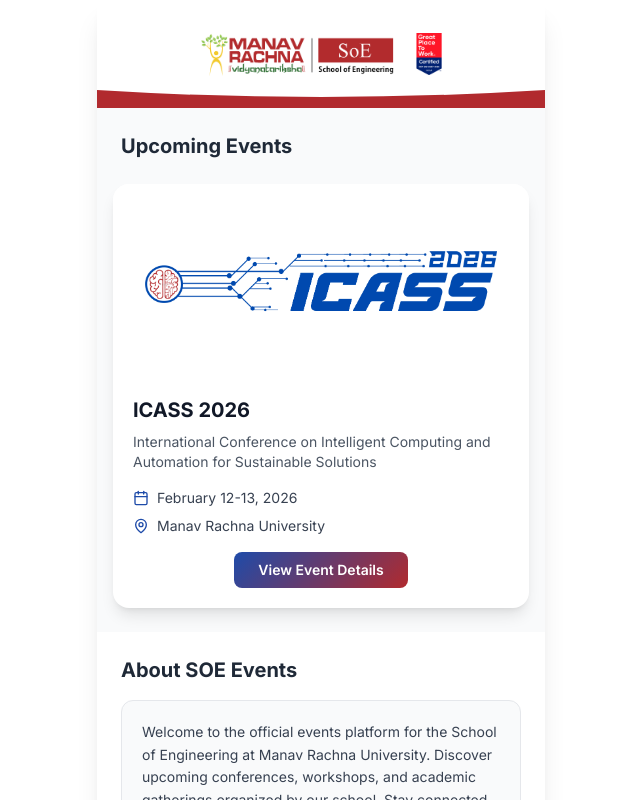
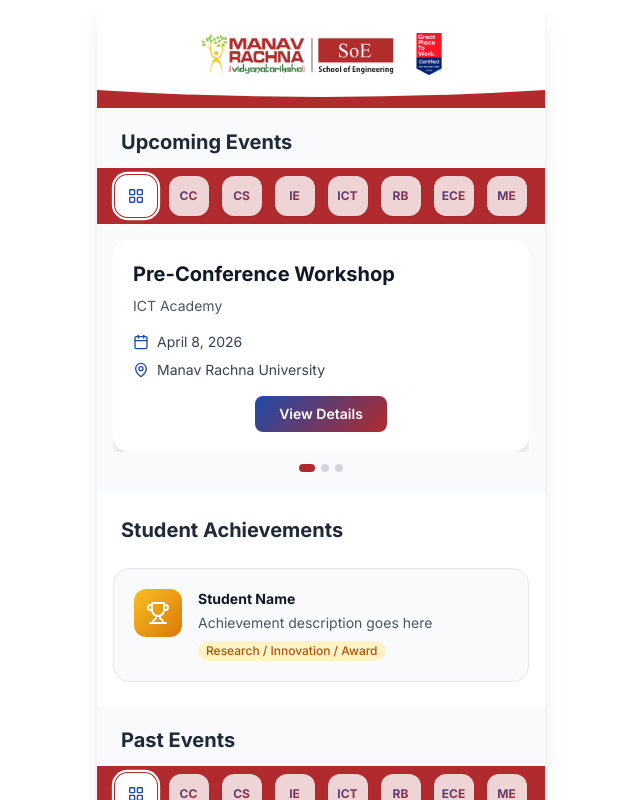
Before and after one commit to PrachiGautam24/soeeventmru, a Next.js app in the folder frontend/: page /home in a window 1280 px wide. Shown: the top 800 px of the page, without its empty margins (319-959 px from the left). Built offline with nearby package versions, Linux system fonts and the light colour scheme.

Commit message:
add clubs

```diff
--- a/frontend/src/app/globals.css
+++ b/frontend/src/app/globals.css
@@ -83,3 +83,6 @@
 .animate-slideUp {
   animation: slideUp 0.6s ease-out;
 }
+
+.scrollbar-hide::-webkit-scrollbar { display: none; }
+.scrollbar-hide { -ms-overflow-style: none; scrollbar-width: none; }
--- a/frontend/src/app/home/page.tsx
+++ b/frontend/src/app/home/page.tsx
@@ -1,103 +1,126 @@
 'use client'
 
-import { motion } from 'framer-motion'
+import { motion, AnimatePresence } from 'framer-motion'
 import Image from 'next/image'
 import { useRouter } from 'next/navigation'
-import { Calendar, MapPin } from 'lucide-react'
+import { Calendar, MapPin, Trophy, LayoutGrid } from 'lucide-react'
+import { useState, useRef } from 'react'
 
-export default function SOEEventsHome() {
-  const router = useRouter()
-
-  const events = [
-    {
-      title: 'ICASS 2026',
-      slug: 'icass-2026',
-      description: 'International Conference on Intelligent Computing and Automation for Sustainable Solutions',
-      date: 'February 12-13, 2026',
-      location: 'Manav Rachna University',
-      image: '/images/logo.png',
-      isActive: true
-    },
-    // Add more events here in the future
+const clubs = [
+  { abbr: 'CC',  name: 'Coding Club' },
+  { abbr: 'CS',  name: 'CyberSquad' },
+  { abbr: 'IE',  name: 'IEEE' },
+  { abbr: 'ICT', name: 'ICT Academy' },
+  { abbr: 'RB',  name: 'Robotics' },
+  { abbr: 'ECE', name: 'ECE' },
+  { abbr: 'ME',  name: 'ME' },
 ]
 
-  const handleEventClick = (slug: string, isActive: boolean) => {
-    if (isActive) {
-      router.push(`/${slug}/loading`)
-    }
+const upcomingEvents = [
+  { title: 'Pre-Conference Workshop', slug: 'icass-2026/workshop', description: 'ICT Academy', date: 'April 8, 2026', location: 'Manav Rachna University', club: 'ICT', isActive: true },
+  { title: 'IEEE Tech Talk', slug: 'icass-2026/workshop', description: 'Upcoming IEEE session on embedded systems.', date: 'April 15, 2026', location: 'Manav Rachna University', club: 'IE', isActive: false },
+  { title: 'Coding Hackathon', slug: 'icass-2026/workshop', description: '24-hour hackathon organized by Coding Club.', date: 'April 20, 2026', location: 'Manav Rachna University', club: 'CC', isActive: false },
+]
+
+const pastEvents = [
+  { title: 'ICASS 2026', slug: 'icass-2026', description: 'International Conference on Intelligent Computing and Automation for Sustainable Solutions', date: 'February 12-13, 2026', location: 'Manav Rachna University', image: '/images/logo.png', club: null, isActive: true },
+]
+
+function ClubBar({ active, onSelect }: { active: string | null; onSelect: (abbr: string | null) => void }) {
+  return (
+    <div className="bg-secondary py-2 px-3">
+      <div className="flex justify-around items-center">
+        {/* ALL button */}
+        <motion.button
+          whileHover={{ scale: 1.05 }} whileTap={{ scale: 0.93 }}
+          onClick={() => onSelect(null)}
+          className="shrink-0"
+        >
+          <div className={`w-10 h-10 rounded-xl bg-white flex items-center justify-center shadow transition-all duration-200 ${active === null ? 'ring-2 ring-white ring-offset-1 ring-offset-secondary scale-105' : 'opacity-80'}`}>
+            <LayoutGrid className="w-4 h-4" style={{ color: '#1e4ba9' }} />
+          </div>
+        </motion.button>
+
+
+
+        {clubs.map((club) => {
+          const isSelected = active === club.abbr
+          return (
+            <motion.button
+              key={club.abbr}
+              whileHover={{ scale: 1.05 }} whileTap={{ scale: 0.93 }}
+              onClick={() => onSelect(isSelected ? null : club.abbr)}
+              className="shrink-0"
+            >
+              <div className={`w-10 h-10 rounded-xl bg-white flex items-center justify-center shadow transition-all duration-200 ${isSelected ? 'ring-2 ring-white ring-offset-1 ring-offset-secondary scale-105' : 'opacity-80'}`}>
+                <span className="font-bold text-xs bg-gradient-mixed bg-clip-text text-transparent">{club.abbr}</span>
+              </div>
+            </motion.button>
+          )
+        })}
+      </div>
+    </div>
+  )
 }
 
+function EventCarousel({ events, onEventClick, isPast = false }: {
+  events: typeof upcomingEvents | typeof pastEvents
+  onEventClick: (slug: string, isActive: boolean) => void
+  isPast?: boolean
+}) {
+  const [index, setIndex] = useState(0)
+  const [direction, setDirection] = useState(0)
+  const dragStartX = useRef(0)
+
+  const paginate = (dir: number) => {
+    const next = index + dir
+    if (next < 0 || next >= events.length) return
+    setDirection(dir)
+    setIndex(next)
+  }
+
+  const handleDragStart = (e: React.TouchEvent) => {
+    dragStartX.current = e.touches[0].clientX
+  }
+
+  const handleDragEnd = (e: React.TouchEvent) => {
+    const diff = dragStartX.current - e.changedTouches[0].clientX
+    if (Math.abs(diff) > 40) paginate(diff > 0 ? 1 : -1)
+  }
+
+  if (events.length === 0) {
+    return <p className="text-sm text-neutral-400 text-center py-6">No events for this club.</p>
+  }
+
+  const event = events[index] as typeof pastEvents[0] & typeof upcomingEvents[0]
+
   return (
-    <div className="min-h-screen bg-white">
-      <div className="max-w-md mx-auto min-h-screen bg-white shadow-xl">
-        {/* Hero Section */}
-        <div className="relative bg-white overflow-hidden">
+    <div className="px-4">
+      <div
+        className="relative overflow-hidden"
+        onTouchStart={handleDragStart}
+        onTouchEnd={handleDragEnd}
+      >
+        <AnimatePresence mode="wait" custom={direction}>
           <motion.div
-            initial={{ opacity: 0, scale: 0.95 }}
-            animate={{ opacity: 1, scale: 1 }}
-            transition={{ duration: 0.5 }}
-            className="flex items-center justify-center py-8"
+            key={event.title}
+            custom={direction}
+            initial={{ x: direction > 0 ? 300 : -300, opacity: 0 }}
+            animate={{ x: 0, opacity: 1 }}
+            exit={{ x: direction > 0 ? -300 : 300, opacity: 0 }}
+            transition={{ type: 'spring', stiffness: 300, damping: 30 }}
+            onClick={() => onEventClick(event.slug, event.isActive)}
+            className={`bg-white rounded-2xl shadow-lg overflow-hidden ${event.isActive ? 'cursor-pointer' : 'opacity-60'}`}
           >
-            <div className="flex items-center justify-center gap-4 px-6">
-              <Image
-                src="/images/soe-events-logo.jpg"
-                alt="School of Engineering - Manav Rachna University"
-                width={200}
-                height={200}
-              />
-              <Image
-                src="/images/GPTW.jpg"
-                alt="Great Place to Work"
-                width={30}
-                height={30}
-              />
-            </div>
-          </motion.div>
-
-          {/* Wave decoration */}
-          <div className="absolute bottom-0 left-0 right-0 h-6">
-            <svg viewBox="0 0 1440 120" fill="none" xmlns="http://www.w3.org/2000/svg" className="w-full h-full" preserveAspectRatio="none">
-              <path d="M0,30 Q720,100 1440,30 L1440,120 L0,120 Z" fill="#b12a2e"/>
-            </svg>
-          </div>
-        </div>
-
-        {/* Events Grid Section */}
-        <div className="px-4 py-6 bg-neutral-50">
-          <h3 className="text-xl font-bold text-neutral-800 mb-6 ml-2">Upcoming Events</h3>
-
-          <div className="grid grid-cols-1 gap-4">
-            {events.map((event, index) => (
-              <motion.div
-                key={event.slug}
-                initial={{ opacity: 0, y: 20 }}
-                animate={{ opacity: 1, y: 0 }}
-                transition={{ delay: index * 0.1 }}
-                onClick={() => handleEventClick(event.slug, event.isActive)}
-                className={`bg-white rounded-2xl shadow-lg overflow-hidden ${
-                  event.isActive ? 'cursor-pointer' : 'opacity-60'
-                }`}
-              >
-                {/* Event Image */}
+            {isPast && event.image && (
               <div className="relative h-48 bg-white">
-                  <Image
-                    src={event.image}
-                    alt={event.title}
-                    fill
-                    className="object-contain p-8"
-                  />
-                  {!event.isActive && (
-                    <div className="absolute inset-0 bg-black/50 flex items-center justify-center">
-                      <span className="text-white font-semibold text-lg">Coming Soon</span>
+                <Image src={event.image} alt={event.title} fill className="object-contain p-8" />
+                <div className="absolute top-3 right-3 bg-neutral-700 text-white text-xs font-semibold px-3 py-1 rounded-full">Concluded</div>
               </div>
             )}
-                </div>
-
-                {/* Event Details */}
             <div className="p-5">
               <h3 className="text-xl font-bold text-gray-900 mb-2">{event.title}</h3>
               <p className="text-gray-600 text-sm mb-4 line-clamp-2">{event.description}</p>
-
               <div className="space-y-2">
                 <div className="flex items-center text-gray-700">
                   <Calendar className="w-4 h-4 mr-2 text-primary" />
@@ -108,50 +131,125 @@
                   <span className="text-sm">{event.location}</span>
                 </div>
               </div>
-
               {event.isActive && (
                 <div className="mt-4 text-center">
                   <span className="inline-block bg-gradient-mixed text-white px-6 py-2 rounded-lg font-semibold text-sm">
-                        View Event Details
+                    {isPast ? 'View Event Details' : 'View Details'}
                   </span>
                 </div>
               )}
+            </div>
+          </motion.div>
+        </AnimatePresence>
+      </div>
+
+      {/* Dot indicators */}
+      {events.length > 1 && (
+        <div className="flex justify-center gap-1.5 mt-3">
+          {events.map((_, i) => (
+            <button key={i} onClick={() => { setDirection(i > index ? 1 : -1); setIndex(i) }}
+              className={`rounded-full transition-all duration-200 ${i === index ? 'w-4 h-2 bg-secondary' : 'w-2 h-2 bg-neutral-300'}`} />
+          ))}
+        </div>
+      )}
+    </div>
+  )
+}
+
+export default function SOEEventsHome() {
+  const router = useRouter()
+  const [activeClub, setActiveClub] = useState<string | null>(null)
+  const [activePastClub, setActivePastClub] = useState<string | null>(null)
+
+  const filteredUpcoming = activeClub ? upcomingEvents.filter(e => e.club === activeClub) : upcomingEvents
+  const filteredPast = activePastClub ? pastEvents.filter(e => e.club === activePastClub) : pastEvents
+
+  const handleEventClick = (slug: string, isActive: boolean) => {
+    if (isActive) router.push(`/${slug}/loading`)
+  }
+
+  const studentAchievements = [
+    { name: 'Student Name', achievement: 'Achievement description goes here', category: 'Research / Innovation / Award' },
+  ]
+
+  return (
+    <div className="min-h-screen bg-white">
+      <div className="max-w-md mx-auto min-h-screen bg-white shadow-xl">
+
+        {/* Hero */}
+        <div className="relative bg-white overflow-hidden">
+          <motion.div initial={{ opacity: 0, scale: 0.95 }} animate={{ opacity: 1, scale: 1 }} transition={{ duration: 0.5 }}
+            className="flex items-center justify-center py-8">
+            <div className="flex items-center justify-center gap-4 px-6">
+              <Image src="/images/soe-events-logo.jpg" alt="School of Engineering - Manav Rachna University" width={200} height={200} />
+              <Image src="/images/GPTW.jpg" alt="Great Place to Work" width={30} height={30} />
+            </div>
+          </motion.div>
+          <div className="absolute bottom-0 left-0 right-0 h-6">
+            <svg viewBox="0 0 1440 120" fill="none" xmlns="http://www.w3.org/2000/svg" className="w-full h-full" preserveAspectRatio="none">
+              <path d="M0,30 Q720,100 1440,30 L1440,120 L0,120 Z" fill="#b12a2e" />
+            </svg>
+          </div>
+        </div>
+
+        {/* Upcoming Events */}
+        <div className="py-5 bg-neutral-50">
+          <h3 className="text-xl font-bold text-neutral-800 mb-3 px-4 ml-2">Upcoming Events</h3>
+          <ClubBar active={activeClub} onSelect={setActiveClub} />
+          <div className="mt-4">
+            <EventCarousel key={activeClub + '-up'} events={filteredUpcoming} onEventClick={handleEventClick} />
+          </div>
+        </div>
+
+        {/* Student Achievements */}
+        <div className="px-4 py-6 bg-white">
+          <h3 className="text-xl font-bold text-neutral-800 mb-6 ml-2">Student Achievements</h3>
+          <div className="grid grid-cols-1 gap-4">
+            {studentAchievements.map((item, index) => (
+              <motion.div key={index} initial={{ opacity: 0, y: 20 }} animate={{ opacity: 1, y: 0 }}
+                className="bg-neutral-50 rounded-2xl p-5 border border-neutral-200 flex items-start gap-4">
+                <div className="w-12 h-12 rounded-xl bg-gradient-to-br from-amber-400 to-amber-600 flex items-center justify-center shrink-0">
+                  <Trophy className="w-6 h-6 text-white" />
+                </div>
+                <div>
+                  <p className="font-bold text-gray-900 text-sm">{item.name}</p>
+                  <p className="text-gray-600 text-sm mt-1">{item.achievement}</p>
+                  <span className="inline-block mt-2 text-xs font-medium text-amber-700 bg-amber-100 px-2 py-0.5 rounded-full">{item.category}</span>
                 </div>
               </motion.div>
             ))}
           </div>
         </div>
 
-        {/* About Section */}
+        {/* Past Events */}
+        <div className="py-5 bg-neutral-50">
+          <h3 className="text-xl font-bold text-neutral-800 mb-3 px-4 ml-2">Past Events</h3>
+          <ClubBar active={activePastClub} onSelect={setActivePastClub} />
+          <div className="mt-4">
+            <EventCarousel key={activePastClub + '-past'} events={filteredPast} onEventClick={handleEventClick} isPast />
+          </div>
+        </div>
+
+        {/* About */}
         <div className="px-6 py-6 bg-white">
           <h3 className="text-xl font-bold text-neutral-800 mb-4">About SOE Events</h3>
-
-          <motion.div
-            initial={{ opacity: 0, y: 20 }}
-            animate={{ opacity: 1, y: 0 }}
-            className="bg-neutral-50 rounded-xl p-5 border border-neutral-200"
-          >
+          <motion.div initial={{ opacity: 0, y: 20 }} animate={{ opacity: 1, y: 0 }}
+            className="bg-neutral-50 rounded-xl p-5 border border-neutral-200">
             <p className="text-gray-700 leading-relaxed text-sm">
               Welcome to the official events platform for the School of Engineering at Manav Rachna University.
               Discover upcoming conferences, workshops, and academic gatherings organized by our school.
-              Stay connected with the latest developments in engineering, technology, and innovation.
             </p>
           </motion.div>
-
-          <motion.div
-            initial={{ opacity: 0, y: 20 }}
-            animate={{ opacity: 1, y: 0 }}
-            transition={{ delay: 0.1 }}
-            className="mt-4 bg-gradient-to-br from-primary via-primary-light to-secondary text-white rounded-xl p-5"
-          >
+          <motion.div initial={{ opacity: 0, y: 20 }} animate={{ opacity: 1, y: 0 }} transition={{ delay: 0.1 }}
+            className="mt-4 bg-gradient-to-br from-primary via-primary-light to-secondary text-white rounded-xl p-5">
             <h4 className="font-bold text-lg mb-2">School of Engineering</h4>
             <p className="text-sm text-white/90">
               The School of Engineering at Manav Rachna University is committed to delivering
-              world-class education and fostering innovation through cutting-edge research and
-              industry collaboration.
+              world-class education and fostering innovation through cutting-edge research and industry collaboration.
             </p>
           </motion.div>
         </div>
+
       </div>
     </div>
   )
```
Also changed, not shown: 1 other file (tests, documents, lock files or other folders). Lines whose indentation alone changed are shown as unchanged.
